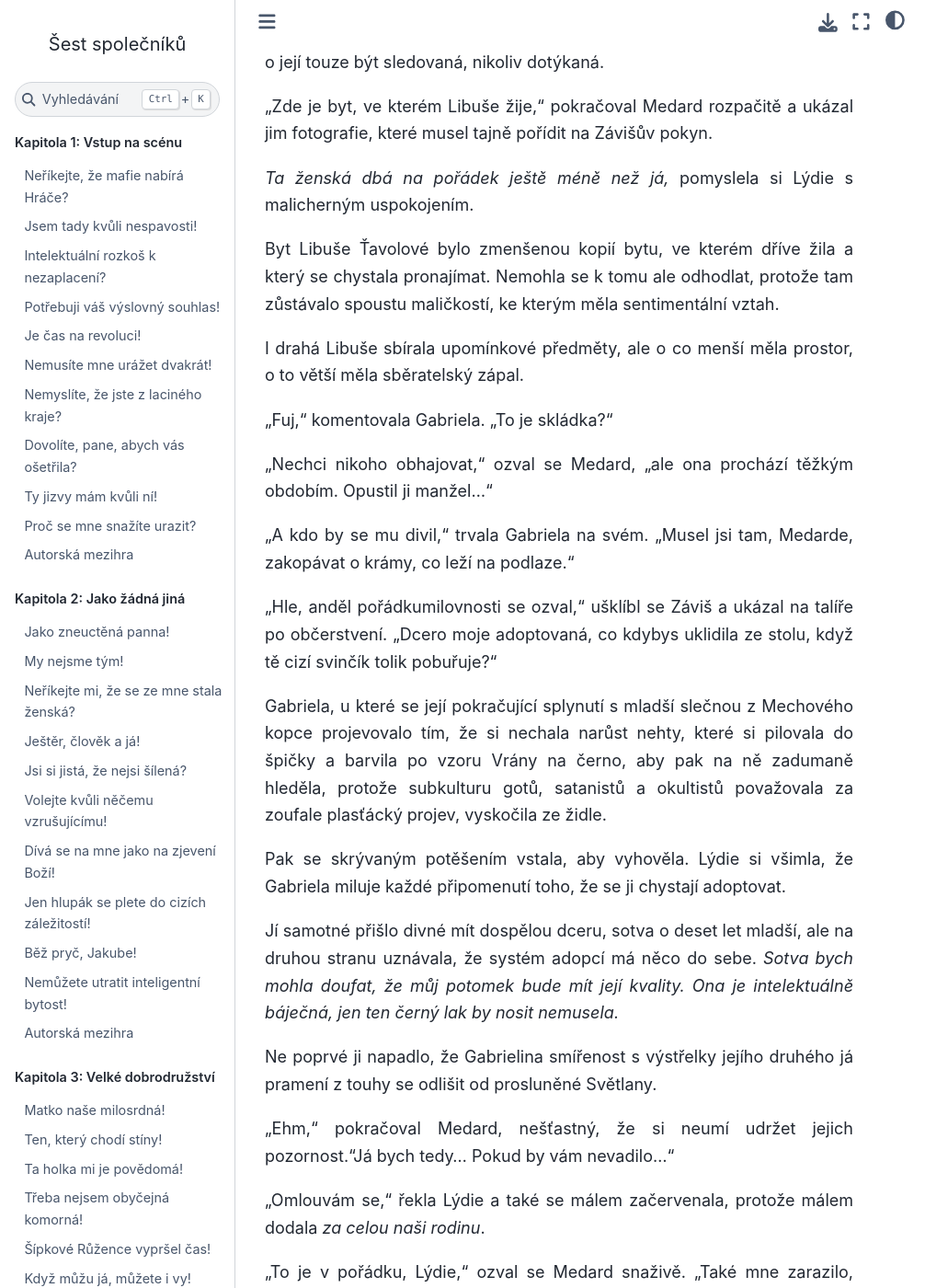
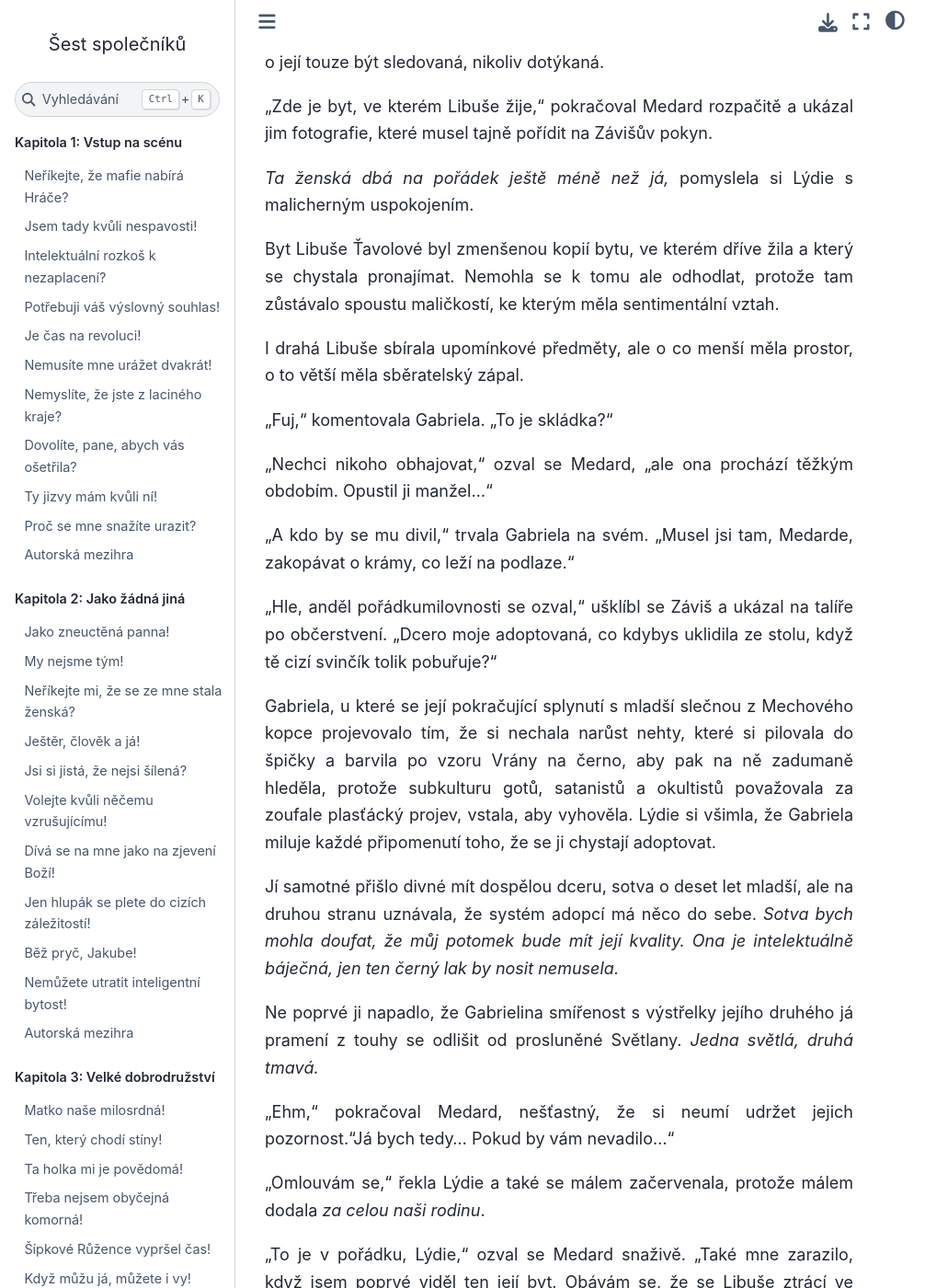
Before and after one commit to hanpari/sest-spolecniku, a Sphinx documentation site: the page built from source/sest_spolecniku/015-uklady-a-souboje/01.md, in a window 1280 px wide and 1400 px high, scrolled down 5124 px. Shown: the whole window at 92% size, without its empty margins (0-1031 px from the left). Built offline with Sphinx 7.4.7 and the Sphinx Book theme 1.1.4, drawn with Linux system fonts in a browser that asks for light colours; some of the changed text lies outside the part shown.

Commit message:
Update 01.md

```diff
--- a/source/sest_spolecniku/015-uklady-a-souboje/01.md
+++ b/source/sest_spolecniku/015-uklady-a-souboje/01.md
@@ -112,7 +112,7 @@ Tušila, že Záviš ji pozoruje proto, aby potvrdil nebo vyvrátil teorii malá
 
 *Ta ženská dbá na pořádek ještě méně než já,* pomyslela si Lýdie s malicherným uspokojením.
 
-Byt Libuše Ťavolové bylo zmenšenou kopií bytu, ve kterém dříve žila a který se chystala pronajímat. Nemohla se k tomu ale odhodlat, protože tam zůstávalo spoustu maličkostí, ke kterým měla sentimentální vztah.
+Byt Libuše Ťavolové byl zmenšenou kopií bytu, ve kterém dříve žila a který se chystala pronajímat. Nemohla se k tomu ale odhodlat, protože tam zůstávalo spoustu maličkostí, ke kterým měla sentimentální vztah.
 
 I drahá Libuše sbírala upomínkové předměty, ale o co menší měla prostor, o to větší měla sběratelský zápal.
 
@@ -124,13 +124,11 @@ I drahá Libuše sbírala upomínkové předměty, ale o co menší měla prosto
 
 "Hle, anděl pořádkumilovnosti se ozval," ušklíbl se Záviš a ukázal na talíře po občerstvení. "Dcero moje adoptovaná, co kdybys uklidila ze stolu, když tě cizí svinčík tolik pobuřuje?"
 
-Gabriela, u které se její pokračující splynutí s mladší slečnou z Mechového kopce projevovalo tím, že si nechala narůst nehty, které si pilovala do špičky a barvila po vzoru Vrány na černo, aby pak na ně zadumaně hleděla, protože subkulturu gotů, satanistů a okultistů považovala za zoufale plasťácký projev, vyskočila ze židle.
-
-Pak se skrývaným potěšením vstala, aby vyhověla. Lýdie si všimla, že Gabriela miluje každé připomenutí toho, že se ji chystají adoptovat.
+Gabriela, u které se její pokračující splynutí s mladší slečnou z Mechového kopce projevovalo tím, že si nechala narůst nehty, které si pilovala do špičky a barvila po vzoru Vrány na černo, aby pak na ně zadumaně hleděla, protože subkulturu gotů, satanistů a okultistů považovala za zoufale plasťácký projev, vstala, aby vyhověla. Lýdie si všimla, že Gabriela miluje každé připomenutí toho, že se ji chystají adoptovat.
 
 Jí samotné přišlo divné mít dospělou dceru, sotva o deset let mladší, ale na druhou stranu uznávala, že systém adopcí má něco do sebe. *Sotva bych mohla doufat, že můj potomek bude mít její kvality. Ona je intelektuálně báječná, jen ten černý lak by nosit nemusela.*
 
-Ne poprvé ji napadlo, že Gabrielina smířenost s výstřelky jejího druhého já pramení z touhy se odlišit od prosluněné Světlany.
+Ne poprvé ji napadlo, že Gabrielina smířenost s výstřelky jejího druhého já pramení z touhy se odlišit od prosluněné Světlany. *Jedna světlá, druhá tmavá.*
 
 "Ehm," pokračoval Medard, nešťastný, že si neumí udržet jejich pozornost."Já bych tedy... Pokud by vám nevadilo..."
 
```
Also changed, not shown: other parts of source/sest_spolecniku/015-uklady-a-souboje/01.md (+1 -1 lines).
